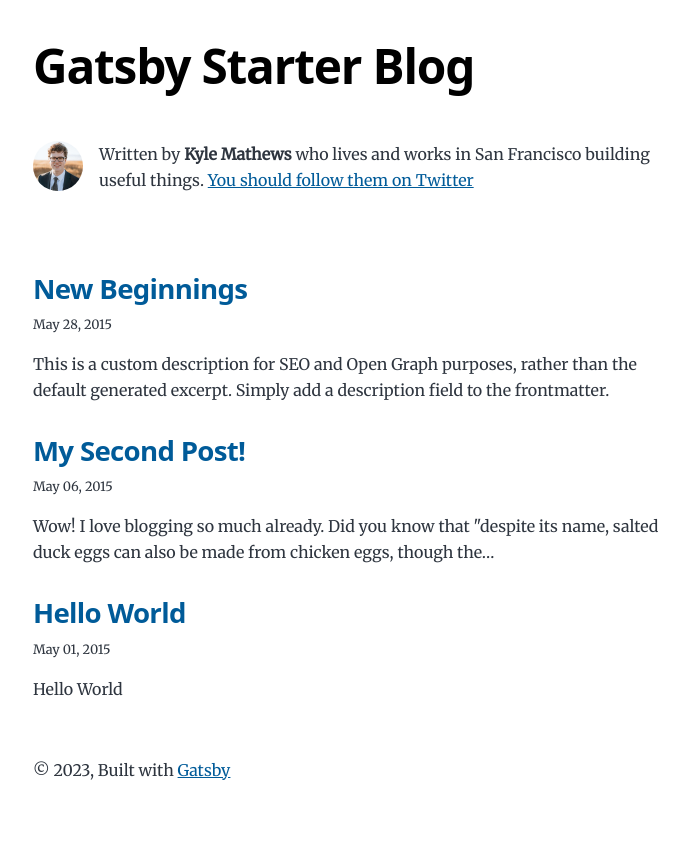
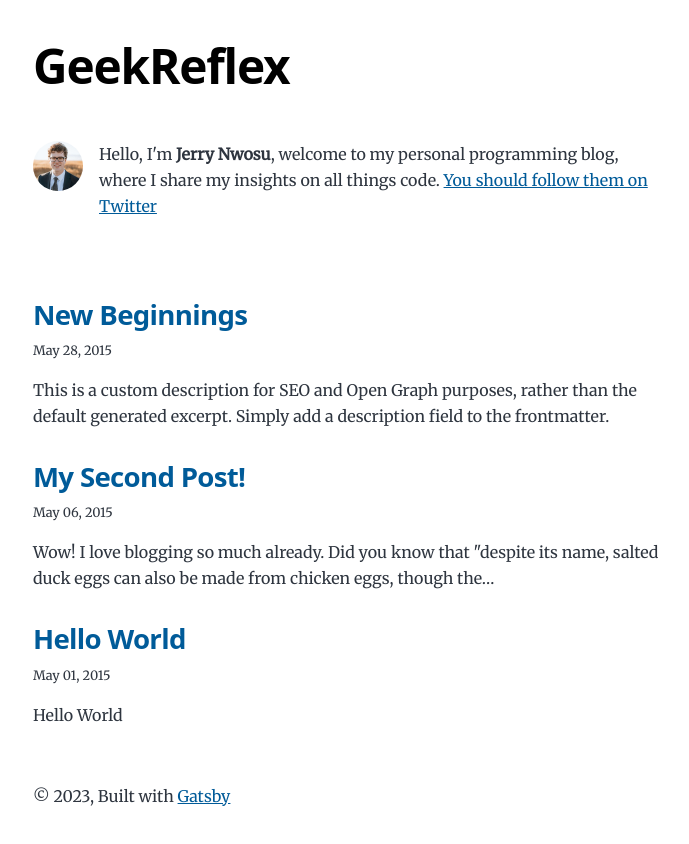
Before and after one commit to geekreflex/geekreflex-blog, a Gatsby site: page / in a window 1280 px wide. Shown: the whole page, without its empty margins (291-980 px from the left). Built offline with nearby package versions, Linux system fonts and the light colour scheme; Gatsby itself is replaced by a stand-in of ours.

Commit message:
update data

```diff
--- a/gatsby-config.js
+++ b/gatsby-config.js
@@ -9,15 +9,15 @@
  */
 module.exports = {
   siteMetadata: {
-    title: `Gatsby Starter Blog`,
+    title: `GeekReflex`,
     author: {
-      name: `Kyle Mathews`,
-      summary: `who lives and works in San Francisco building useful things.`,
+      name: `Jerry Nwosu`,
+      summary: `welcome to my personal programming blog, where I share my insights on all things code.`,
     },
-    description: `A starter blog demonstrating what Gatsby can do.`,
-    siteUrl: `https://gatsbystarterblogsource.gatsbyjs.io/`,
+    description: `Welcome to my personal programming and tech blog. Join me as I share my insights and experiences on all things coding, technology, and beyond.`,
+    siteUrl: `https://geekreflex.netlify.app/`,
     social: {
-      twitter: `kylemathews`,
+      twitter: `0bizt`,
     },
   },
   plugins: [
--- a/src/components/bio.js
+++ b/src/components/bio.js
@@ -44,7 +44,8 @@ const Bio = () => {
       />
       {author?.name && (
         <p>
-          Written by <strong>{author.name}</strong> {author?.summary || null}
+          Hello, I&apos;m <strong>{author.name}</strong>,{" "}
+          {author?.summary || null}
           {` `}
           <a href={`https://twitter.com/${social?.twitter || ``}`}>
             You should follow them on Twitter
```
Also changed, not shown: README.md.
